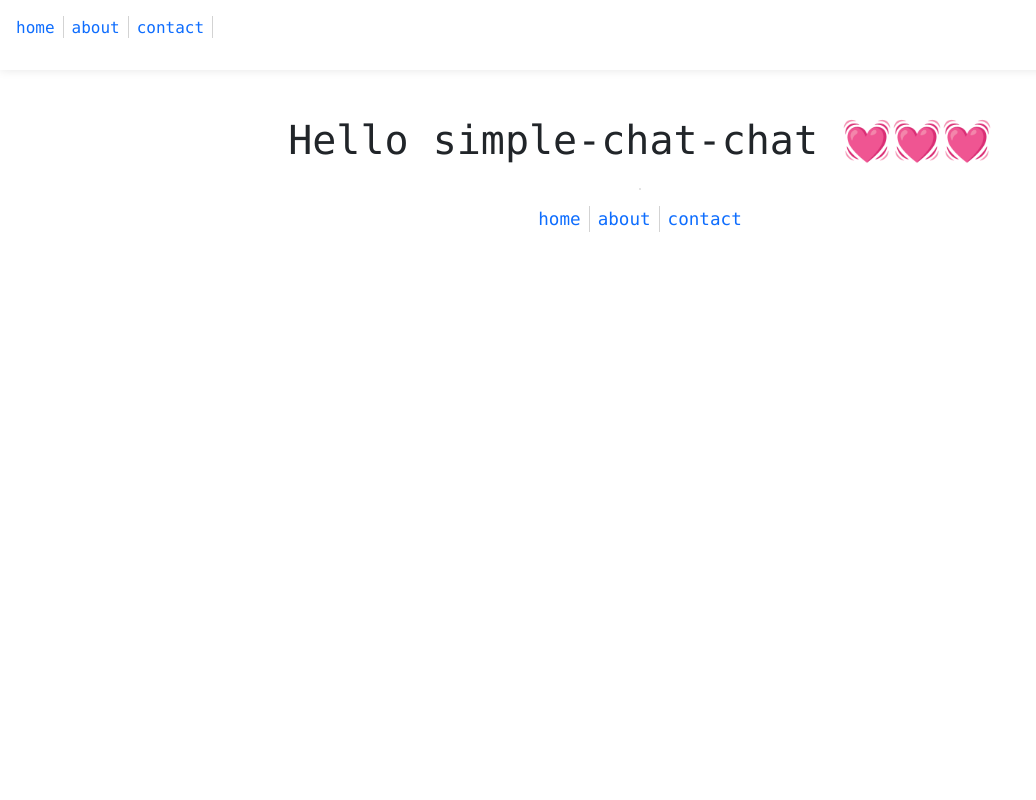
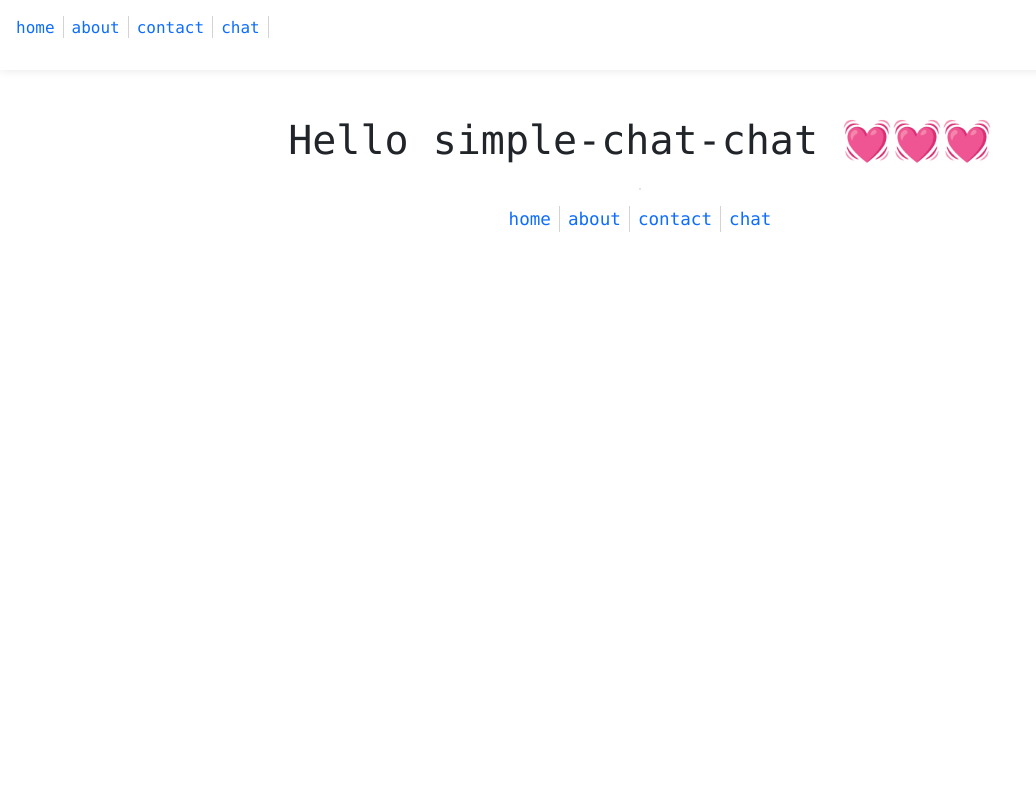
Before and after one commit to osawa-koki/simple-chat-chat, a Nuxt app: page / in a window 1280 px wide. Shown: the top 800 px of the page, without its empty margins (0-1036 px from the left). Built offline with nearby package versions, Linux system fonts and the light colour scheme.

Commit message:
ページ。

```diff
--- a/pages.ts
+++ b/pages.ts
@@ -12,6 +12,10 @@ const pages = [
     path: '/contact',
     name: 'contact',
   },
+  {
+    path: '/chat',
+    name: 'chat',
+  },
 ];
 
 export default pages;
```
